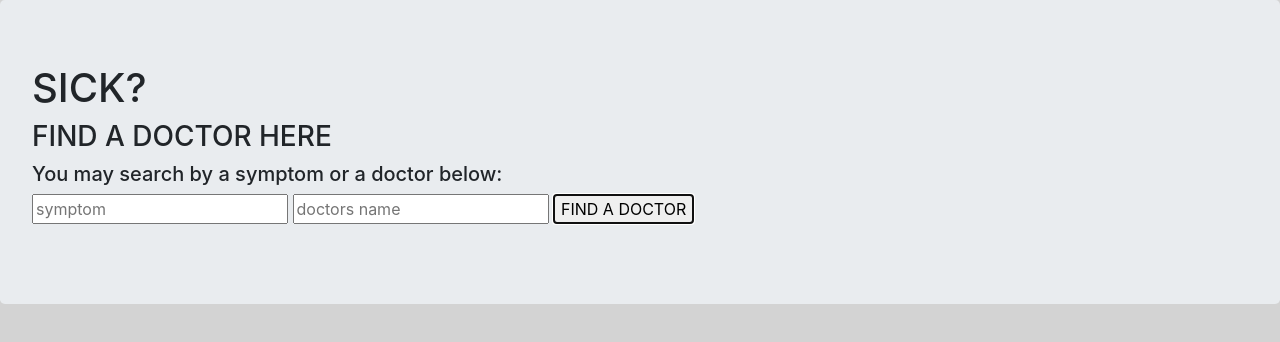
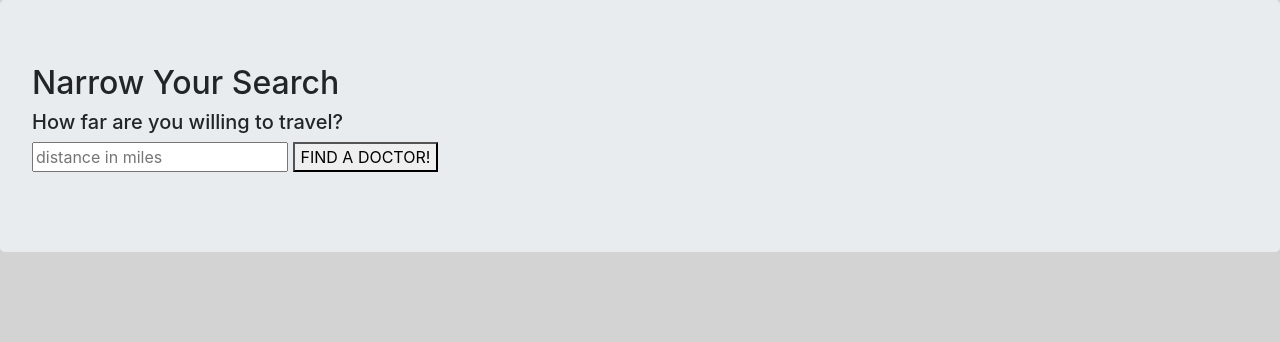
Before and after one commit to lioness3/doctor, a website built with webpack: page src/index.html in a window 1280 px wide. Both pictures are taken after a click on the button "FIND A DOCTOR". Built offline with nearby package versions, Linux system fonts and the light colour scheme.

Commit message:
hide/show error div

```diff
--- a/package.json
+++ b/package.json
@@ -11,7 +11,7 @@
     "debug": "node --inspect node_modules/.bin/jest --runInBand"
   },
   "keywords": [],
-  "author": "",
+  "author": "Joann Carter",
   "license": "ISC",
   "devDependencies": {
     "@babel/core": "^7.6.4",
--- a/src/business.js
+++ b/src/business.js
@@ -1,14 +1,16 @@
 export class DoctorName{
-  async getName(docName, userSymptom) {
+  async getName(docName, userSymptom,) {
     try {
       let nameResponse = await fetch(`https://api.betterdoctor.com/2016-03-01/doctors?name=${docName}&query=${userSymptom}&user_location=45.5051%2C122.6750&skip=0&limit=10&range=(${range})&user_key=${process.env.API_KEY}`);
         let jsonifiedResponse = await nameResponse.json();
         return jsonifiedResponse;
       } catch(error) {
 
+        if (error !=200){
           console.error("There was an error handling your request: " + error.message);
 
         }
       }
+    }
 
   }
--- a/src/index.html
+++ b/src/index.html
@@ -7,13 +7,25 @@
 <body>
   <div class="jumbotron">
     <form id="form">
+      <div id="error">
+        <h5>You must enter a symptom to continue</h5>
+      </div>
       <div class="input">
         <h1>SICK?</h1>
-        <h3>FIND A DOCTOR HERE</h3>
-        <h5>You may search by a symptom or a doctor below:</h5>
+
+        <h5>You may search by a symptom or by a Doctor's Name:</h5>
         <input id="symptom" type="text" placeholder="symptom" name="input">
-        <input id="name" type="text" placeholder="doctors name" name="input">
+        <input id="name" type="text" placeholder="Doctor's Name" name="input">
         <button id="symptomButton" type="button">FIND A DOCTOR</button>
+      </div>
+      <div class="travel">
+        <h2>Narrow Your Search</h2>
+        <h5>How far are you willing to travel?</h5>
+        <input id="range" type="number" placeholder="distance in miles" >
+        <button id="rangeButton" type="button" name="button">FIND A DOCTOR!</button>
+
+
+
       </div>
       <div id="showDoctor">
         <!-- //use cards to show first name, last name, address, phone number, website and whether or not the doctor is accepting new patients -->
--- a/src/main.js
+++ b/src/main.js
@@ -8,25 +8,34 @@ import './styles.css';
 // If the query response doesn't include any doctors (for instance, if no doctors meet the search criteria), the application should return a notification that states that no doctors meet the criteria. (This is not an error so it should be handled separately from any errors.)
 
 $(document).ready(function(){
+  $('#error').hide();
   $("#symptomButton").click(function(event){
     event.preventDefault;
     const userSymptom = $('#symptom').val();
     const docName = $('#name').val();
-    const range = $('#range').val();
-    $('#name').val('');
-    $('#symptom').val('');
+  $('.input').hide();
+    $('.travel').show();
+  $("#rangeButton").click(function(event){
+    event.preventDefault;
+    let range = $('#range').val();
     $('#range').val('');
-    // make button only clickable when something is enetered
 
     (async () => {
       const doctor = new DoctorName();
       const nameResponse = await doctor.getName(docName, userSymptom);
+
       getPath(nameResponse);
     })();
 
 
 
     function getPath(nameResponse) {
+      if(symptom === undefined){
+        ('#error').show();
+      }
+      if (range === undefined){
+        range = 100;
+      }
 
       let displayIt = [];
       let profile = nameResponse.data;
@@ -69,7 +78,7 @@ $(document).ready(function(){
 
 
 
-
+  });
 
   });
 });
--- a/src/styles.css
+++ b/src/styles.css
@@ -7,3 +7,6 @@ body{
 #list{
   list-style-type: none;
 }
+.travel{
+  display: none;
+}
```
Also changed, not shown: README.md. Lines whose indentation alone changed are shown as unchanged.
